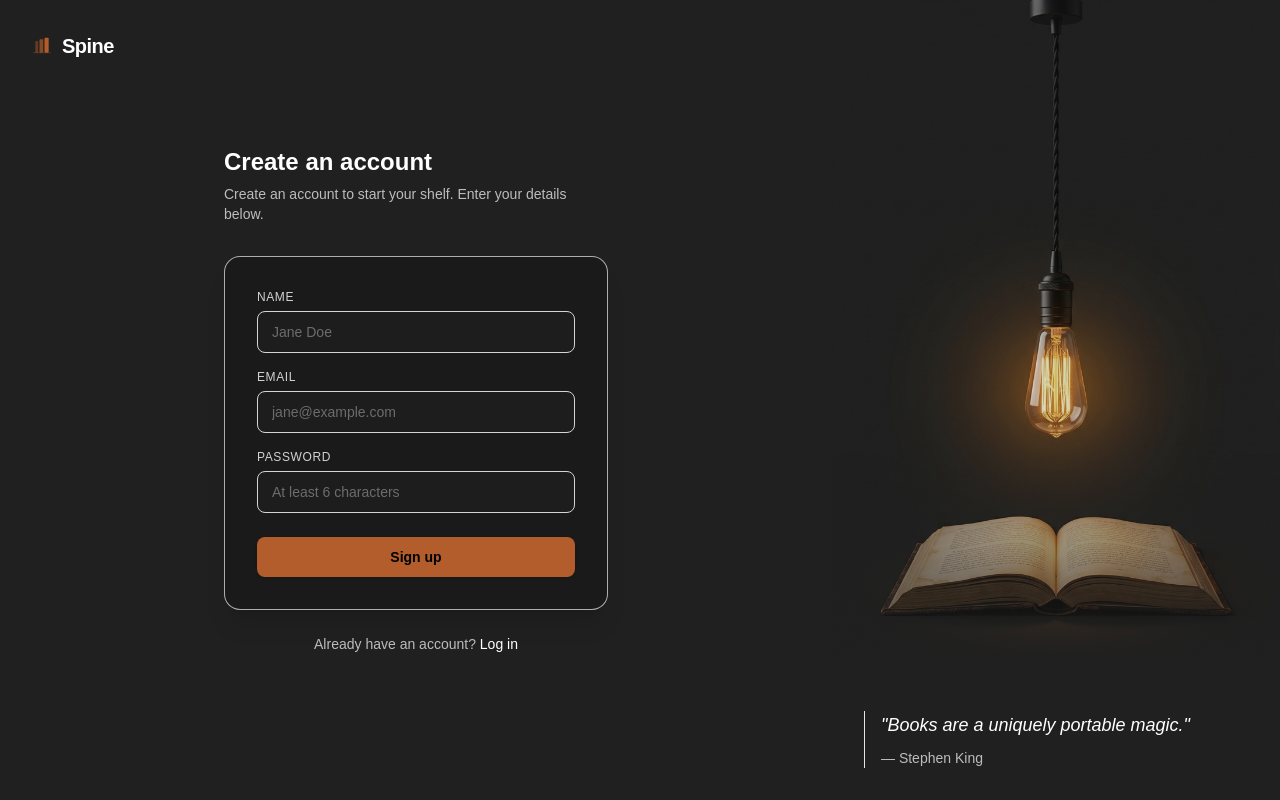
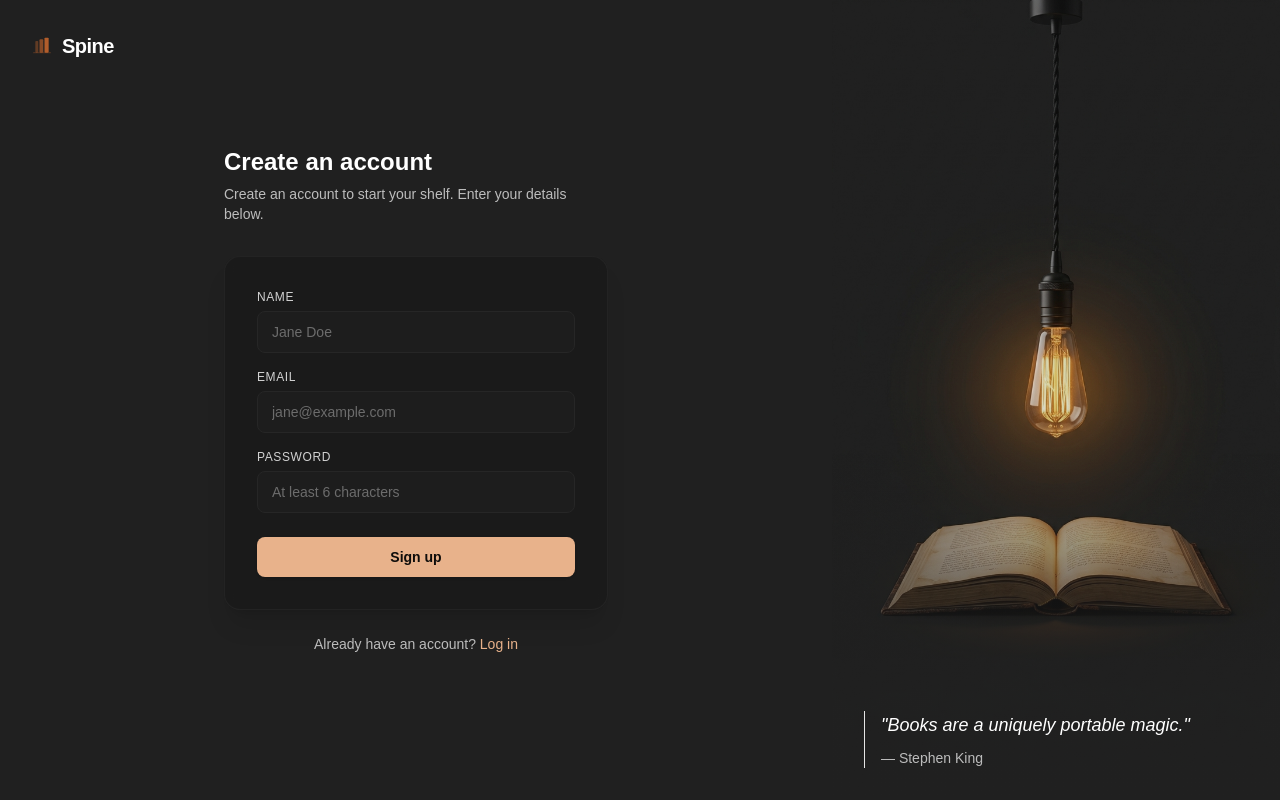
Before and after one commit to faheem2312/spine, a Next.js app: page /signup in a window 1280 px wide. Built offline with nearby package versions, Linux system fonts and the light colour scheme.

Commit message:
style: fix auth layout input borders and force dark mode color consistency

```diff
--- a/app/(auth)/login/page.tsx
+++ b/app/(auth)/login/page.tsx
@@ -60,7 +60,7 @@ export default function LoginPage() {
 
           <form
             onSubmit={handleSubmit}
-            className="bg-[#181818]/60 backdrop-blur-sm border border-stone-800/80 rounded-2xl p-6 md:p-8 shadow-xl space-y-4"
+            className="bg-[#181818]/60 backdrop-blur-sm border border-neutral-800/80 rounded-2xl p-6 md:p-8 shadow-xl space-y-4"
           >
             {error && (
               <div className="text-sm text-red-400 bg-red-950/80 border border-red-900/60 rounded-lg px-3.5 py-2.5">
@@ -77,7 +77,7 @@ export default function LoginPage() {
                 required
                 value={email}
                 onChange={(e) => setEmail(e.target.value)}
-                className="w-full rounded-lg border border-stone-800 bg-[#202020]/50 text-white placeholder-white/35 px-3.5 py-2.5 text-sm transition-all focus:outline-none focus:border-stone-600 focus:ring-1 focus:ring-stone-600"
+                className="w-full rounded-lg border border-neutral-800 bg-[#202020]/50 text-white placeholder-white/35 px-3.5 py-2.5 text-sm transition-all focus:outline-none focus:border-[#e8b28b] focus:ring-1 focus:ring-[#e8b28b]"
                 placeholder="jane@example.com"
               />
             </div>
@@ -91,7 +91,7 @@ export default function LoginPage() {
                 required
                 value={password}
                 onChange={(e) => setPassword(e.target.value)}
-                className="w-full rounded-lg border border-stone-800 bg-[#202020]/50 text-white placeholder-white/35 px-3.5 py-2.5 text-sm transition-all focus:outline-none focus:border-stone-600 focus:ring-1 focus:ring-stone-600"
+                className="w-full rounded-lg border border-neutral-800 bg-[#202020]/50 text-white placeholder-white/35 px-3.5 py-2.5 text-sm transition-all focus:outline-none focus:border-[#e8b28b] focus:ring-1 focus:ring-[#e8b28b]"
                 placeholder="••••••••"
               />
             </div>
@@ -99,7 +99,7 @@ export default function LoginPage() {
             <button
               type="submit"
               disabled={loading}
-              className="w-full bg-stone-50 text-black rounded-lg py-2.5 text-sm font-semibold hover:bg-stone-200 active:scale-[0.98] transition-all duration-150 disabled:opacity-50 shadow-sm mt-2"
+              className="w-full bg-[#e8b28b] hover:bg-[#d4966a] text-[#0e0c0a] font-semibold rounded-lg py-2.5 text-sm active:scale-[0.98] transition-all duration-150 disabled:opacity-50 shadow-sm mt-2 border-0 outline-none"
             >
               {loading ? "Logging in..." : "Log in"}
             </button>
@@ -107,7 +107,7 @@ export default function LoginPage() {
 
           <p className="mt-6 text-center text-sm text-white/70">
             Don&apos;t have an account?{" "}
-            <Link href="/signup" className="text-white font-medium hover:underline transition-all">
+            <Link href="/signup" className="text-[#e8b28b] font-medium hover:underline transition-all">
               Sign up
             </Link>
           </p>
--- a/app/(auth)/signup/page.tsx
+++ b/app/(auth)/signup/page.tsx
@@ -61,7 +61,7 @@ export default function SignupPage() {
 
           <form
             onSubmit={handleSubmit}
-            className="bg-[#181818]/60 backdrop-blur-sm border border-stone-800/80 rounded-2xl p-6 md:p-8 shadow-xl space-y-4"
+            className="bg-[#181818]/60 backdrop-blur-sm border border-neutral-800/80 rounded-2xl p-6 md:p-8 shadow-xl space-y-4"
           >
             {error && (
               <div className="text-sm text-red-400 bg-red-950/80 border border-red-900/60 rounded-lg px-3.5 py-2.5">
@@ -78,7 +78,7 @@ export default function SignupPage() {
                 required
                 value={name}
                 onChange={(e) => setName(e.target.value)}
-                className="w-full rounded-lg border border-stone-800 bg-[#202020]/50 text-white placeholder-white/35 px-3.5 py-2.5 text-sm transition-all focus:outline-none focus:border-stone-600 focus:ring-1 focus:ring-stone-600"
+                className="w-full rounded-lg border border-neutral-800 bg-[#202020]/50 text-white placeholder-white/35 px-3.5 py-2.5 text-sm transition-all focus:outline-none focus:border-[#e8b28b] focus:ring-1 focus:ring-[#e8b28b]"
                 placeholder="Jane Doe"
               />
             </div>
@@ -92,7 +92,7 @@ export default function SignupPage() {
                 required
                 value={email}
                 onChange={(e) => setEmail(e.target.value)}
-                className="w-full rounded-lg border border-stone-800 bg-[#202020]/50 text-white placeholder-white/35 px-3.5 py-2.5 text-sm transition-all focus:outline-none focus:border-stone-600 focus:ring-1 focus:ring-stone-600"
+                className="w-full rounded-lg border border-neutral-800 bg-[#202020]/50 text-white placeholder-white/35 px-3.5 py-2.5 text-sm transition-all focus:outline-none focus:border-[#e8b28b] focus:ring-1 focus:ring-[#e8b28b]"
                 placeholder="jane@example.com"
               />
             </div>
@@ -107,7 +107,7 @@ export default function SignupPage() {
                 minLength={6}
                 value={password}
                 onChange={(e) => setPassword(e.target.value)}
-                className="w-full rounded-lg border border-stone-800 bg-[#202020]/50 text-white placeholder-white/35 px-3.5 py-2.5 text-sm transition-all focus:outline-none focus:border-stone-600 focus:ring-1 focus:ring-stone-600"
+                className="w-full rounded-lg border border-neutral-800 bg-[#202020]/50 text-white placeholder-white/35 px-3.5 py-2.5 text-sm transition-all focus:outline-none focus:border-[#e8b28b] focus:ring-1 focus:ring-[#e8b28b]"
                 placeholder="At least 6 characters"
               />
             </div>
@@ -115,7 +115,7 @@ export default function SignupPage() {
             <button
               type="submit"
               disabled={loading}
-              className="w-full bg-stone-50 text-black rounded-lg py-2.5 text-sm font-semibold hover:bg-stone-200 active:scale-[0.98] transition-all duration-150 disabled:opacity-50 shadow-sm mt-2"
+              className="w-full bg-[#e8b28b] hover:bg-[#d4966a] text-[#0e0c0a] font-semibold rounded-lg py-2.5 text-sm active:scale-[0.98] transition-all duration-150 disabled:opacity-50 shadow-sm mt-2 border-0 outline-none"
             >
               {loading ? "Creating account..." : "Sign up"}
             </button>
@@ -123,7 +123,7 @@ export default function SignupPage() {
 
           <p className="mt-6 text-center text-sm text-white/70">
             Already have an account?{" "}
-            <Link href="/login" className="text-white font-medium hover:underline transition-all">
+            <Link href="/login" className="text-[#e8b28b] font-medium hover:underline transition-all">
               Log in
             </Link>
           </p>
```
